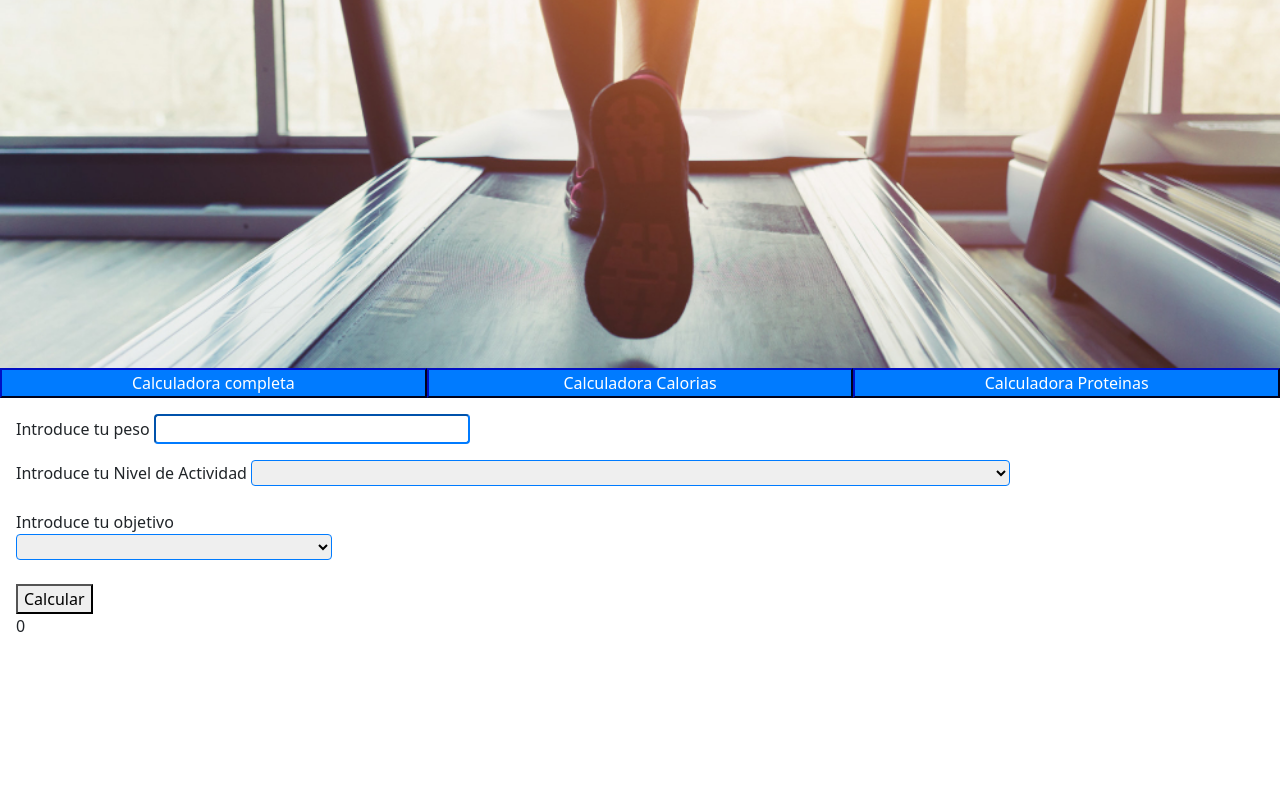
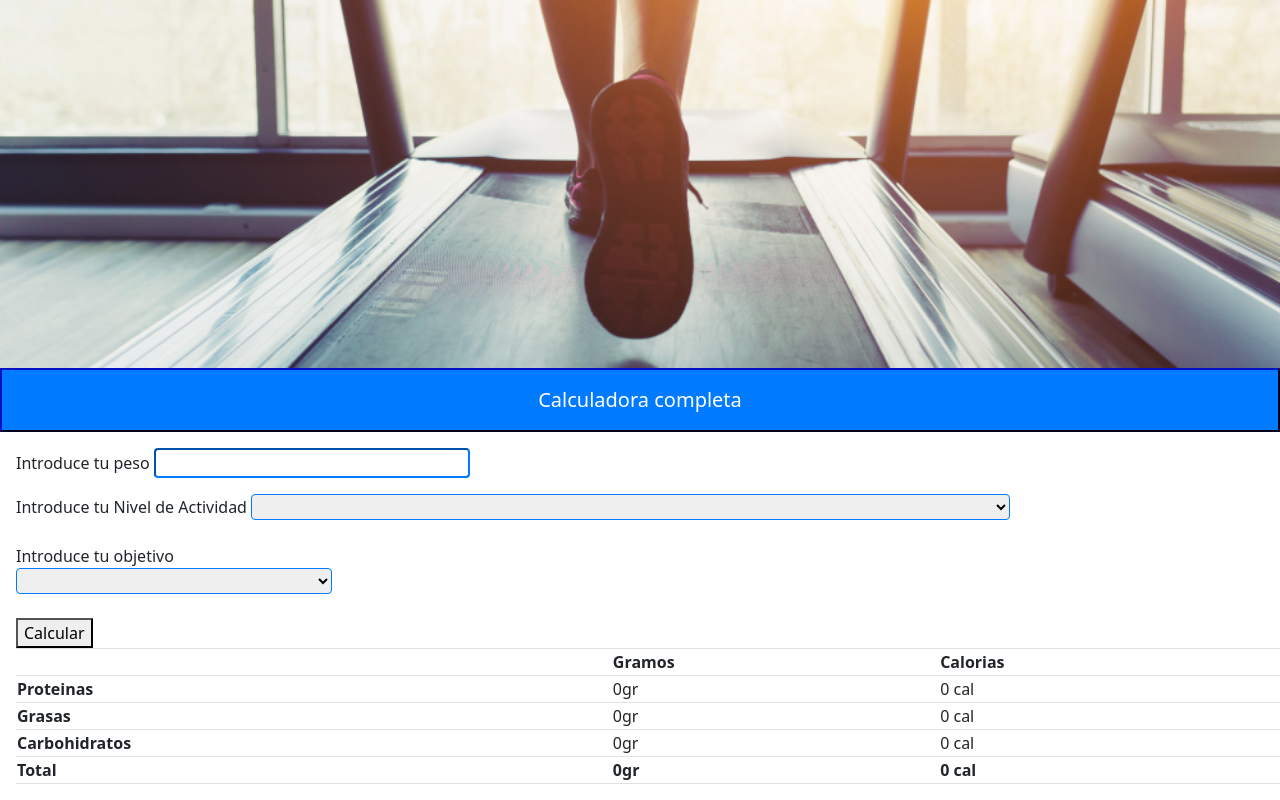
Before and after one commit to Algargi2003/fitness-app, an Angular app: page /calculadoras/completa in a window 1280 px wide. Shown: the part 336-1136 px from the top of the page. Before the commit the page ends 990 px from the top, so only its background shows below. Built offline with nearby package versions, Linux system fonts and the light colour scheme.

Commit message:
feat(#3):Tabla resultados

```diff
--- a/src/app/calculadoras/calculadora-completa/calculadora-completa.component.css
+++ b/src/app/calculadoras/calculadora-completa/calculadora-completa.component.css
@@ -2,3 +2,6 @@
   border-radius: 4px;
   border-color: rgb(0, 123, 255);
 }
+.negrita{
+  font-weight: bold;
+}
--- a/src/app/calculadoras/calculadora-completa/calculadora-completa.component.html
+++ b/src/app/calculadoras/calculadora-completa/calculadora-completa.component.html
@@ -26,7 +26,38 @@ Si quiere subir o bajar de peso (if peso/altura>X) que reste o sume un diferente
     </select>
   </div><br>
   <button (click)="calcular()">Calcular</button>
-  <p>{{verCalorias}}</p>
+  <!-- RESULTADOS -->
+  <table class=" table table-bordered">
+    <tr>
+      <td></td>
+      <td class="negrita">Gramos</td>
+      <td class="negrita">Calorias</td>
+    </tr>
+    <tr>
+      <td class="negrita">Proteinas</td>
+      <td>{{proteinasRecomendadas}}gr</td>
+      <td>{{proteinasCal}} cal</td>
+    </tr>
+    <tr>
+      <td class="negrita">Grasas</td>
+      <td>{{grasasRecomendadas}}gr</td>
+      <td>{{grasasCal}} cal</td>
+    </tr>
+    <tr>
+      <td class="negrita">Carbohidratos</td>
+      <td>{{hidratosRecomendados}}gr</td>
+      <td>{{hidratosCal}} cal</td>
+    </tr>
+    <tr>
+      <td class="negrita">Total</td>
+      <td class="negrita">{{proteinasRecomendadas+grasasRecomendadas+hidratosRecomendados}}gr</td>
+      <td class="negrita">{{caloriasConsumir}} cal</td>
+    </tr>
+  </table>
+  <!-- <p>Calorias = {{caloriasConsumir}} cals</p>
+  <p>Proteinas = {{proteinasRecomendadas}}gr</p>
+  <p>Grasas = {{grasasRecomendadas}}gr</p>
+  <p>Hidratos = {{hidratosRecomendados}}gr</p> -->
 </div>
 
 <!--
--- a/src/app/calculadoras/calculadora-completa/calculadora-completa.component.ts
+++ b/src/app/calculadoras/calculadora-completa/calculadora-completa.component.ts
@@ -3,37 +3,87 @@ import { Component } from '@angular/core';
 @Component({
   selector: 'app-calculadora-completa',
   templateUrl: './calculadora-completa.component.html',
-  styleUrls: ['./calculadora-completa.component.css']
+  styleUrls: ['./calculadora-completa.component.css'],
 })
 export class CalculadoraCompletaComponent {
-  vPeso!:number;
-  vFactorActividad!:number;
-  vObjetivo="";
-  caloriasConsumir!:number;
-  caloriasFinales!:number;
-  caloriasGuardar!:string;
-  verCalorias!:number;
-  ngOnInit(){
-    console.log()
-    this.verCalorias=Number(localStorage.getItem("cal"))
+  vPeso!: number;
+  vFactorActividad!: number;
+  vObjetivo = '';
+  caloriasConsumir!: number;
+  caloriasFinales!: number;
+  //Variables para guardar
+  caloriasGuardadas!: number;
+  proteinasRecomendadas!: number;
+  hidratosRecomendados!: number;
+  grasasRecomendadas!: number;
+  //Cosas en calorias
+  proteinasCal!:number;
+  grasasCal!:number;
+  hidratosCal!:number;
+
+  ngOnInit() {
+    this.caloriasConsumir =Math.round( Number(localStorage.getItem('cal')));
+    this.proteinasRecomendadas =Math.round( Number(localStorage.getItem('prot')));
+    this.grasasRecomendadas =Math.round( Number(localStorage.getItem('grasas')));
+    this.hidratosRecomendados =Math.round( Number(localStorage.getItem("hidratos")));
+    this.proteinasCal = this.proteinasRecomendadas*4;
+    this.grasasCal = this.grasasRecomendadas*9;
+    this.hidratosCal = this.hidratosRecomendados*4;
   }
-  calcular(){
-    this.caloriasConsumir=0;
-    this.caloriasFinales=0;
+  calcular() {
+    let guardarCal = '';
+    let guardarProt = '';
+    let guardarGrasas = '';
+    let guardarHidratos = '';
+    if (this.vPeso==null||this.vFactorActividad==null||this.vObjetivo=="") {
+      alert('Introduce todos los campos');
+    } else {
+      this.caloriasConsumir = this.vPeso * 22 * (this.vFactorActividad / 10);
+      if (this.vObjetivo == 'ganar') {
+        //Calorias
+        this.caloriasConsumir =
+          this.caloriasConsumir + this.caloriasConsumir * (15 / 100);
+        guardarCal = this.caloriasConsumir.toString();
+        //Proteinas
+        this.proteinasRecomendadas = 2 * this.vPeso;
+        guardarProt = this.proteinasRecomendadas.toString();
+        //Grasas
+        this.grasasRecomendadas = (12/10)*this.vPeso;
+        guardarGrasas = this.grasasRecomendadas.toString();
 
+      }
+      if (this.vObjetivo == 'perder') {
+        //Calorias
+        this.caloriasConsumir =
+          this.caloriasConsumir - this.caloriasConsumir * (20 / 100);
+        guardarCal = this.caloriasConsumir.toString();
+        //Proteinas
+        this.proteinasRecomendadas = (23 / 10) * this.vPeso;
+        guardarProt = this.proteinasRecomendadas.toString();
+        //Grasas
+        this.grasasRecomendadas = (8/10)*this.vPeso;
+        guardarGrasas = this.grasasRecomendadas.toString();
+      }
+      //Calorias
+      localStorage.setItem('cal', guardarCal);
+      //Proteinas
+      localStorage.setItem('prot', guardarProt);
+      //Grasas
+      localStorage.setItem('grasas',guardarGrasas);
+      //Hidratos
+      this.hidratosCal = Math.round(this.caloriasConsumir-(this.proteinasCal+this.grasasCal));
+      this.hidratosRecomendados = Math.round(this.hidratosCal/4);
+      guardarHidratos = this.hidratosRecomendados.toString();
+      localStorage.setItem('hidratos',guardarHidratos);
+      console.log(this.caloriasConsumir-(this.proteinasCal+this.grasasCal+this.hidratosCal))
+    }
+  }
+  // calculoProteinas(){
+  //   if(this.vObjetivo=="ganar"){
 
-    this.caloriasConsumir=this.vPeso*22*(this.vFactorActividad/10);
-    if(this.vObjetivo=="ganar"){
-      this.caloriasFinales = this.caloriasConsumir+((this.caloriasConsumir)*(15/100));
-      let guardar = this.caloriasFinales.toString();
-      localStorage.setItem("cal",guardar)
-    }
-    if(this.vObjetivo=="perder"){
-      this.caloriasFinales = this.caloriasConsumir-(this.caloriasConsumir*(20/100));
-      let guardar = this.caloriasFinales.toString();
-      localStorage.setItem("cal",guardar)
-    }
-    this.verCalorias = this.caloriasFinales;
-  }
+  //   }
+  //   if(this.vObjetivo=="perder"){
 
+  //   }
+  // }
 }
--- a/src/app/menu-calculadoras/menu-calculadoras.component.css
+++ b/src/app/menu-calculadoras/menu-calculadoras.component.css
@@ -1,11 +1,13 @@
 .botones-3col{
     display: grid;
-    grid-template-columns: repeat(3,1fr)
+
 }
 .boton{
     border-color:  rgb(0, 9, 112);
     background-color: rgb(0, 123, 255);
     color: white;
+    padding: 15px;
+    font-size: 20px;
 }
 .boton:active{
   background-color: rgb(70, 155, 245);
--- a/src/app/menu-calculadoras/menu-calculadoras.component.html
+++ b/src/app/menu-calculadoras/menu-calculadoras.component.html
@@ -1,6 +1,6 @@
 <div class=" botones-3col">
     <button class="boton" routerLink="/calculadoras/completa">Calculadora completa</button>
-    <button class="boton" routerLink="/calculadoras/calorias">Calculadora Calorias</button>
-    <button class="boton" routerLink="/calculadoras/proteinas">Calculadora Proteinas</button>
+    <!-- <button class="boton" routerLink="/calculadoras/calorias">Calculadora Calorias</button>
+    <button class="boton" routerLink="/calculadoras/proteinas">Calculadora Proteinas</button> -->
 
 </div>
```
